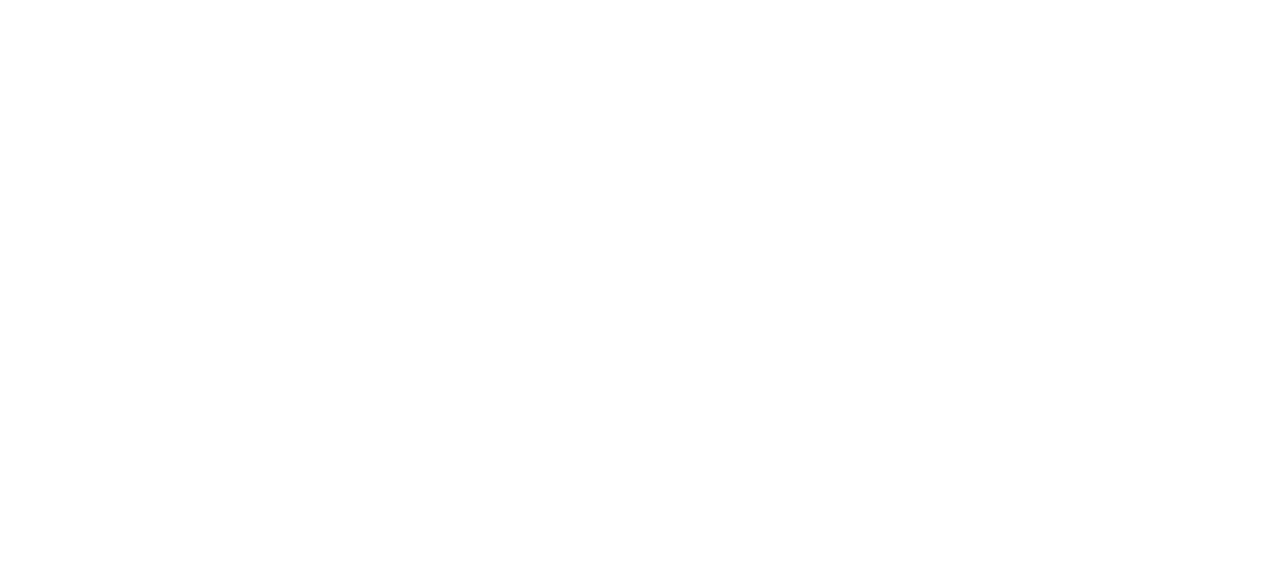
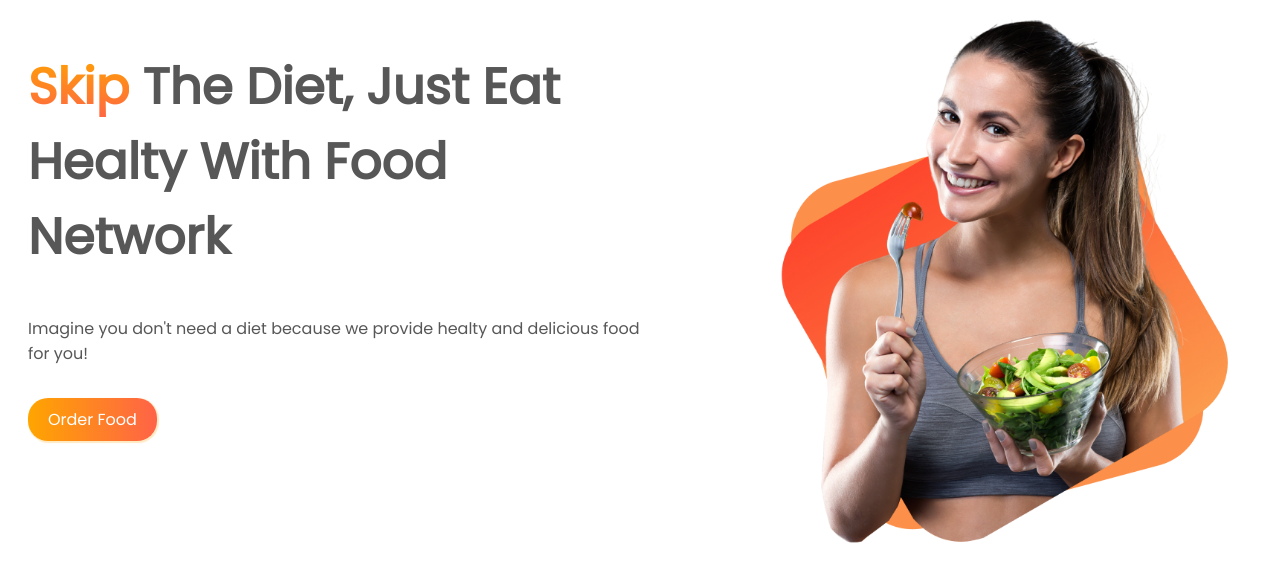
Before and after one commit to mdfazlyrabbi/eat-healthy, a plain HTML site: page index.html in a window 1280 px wide. Drawn offline with Linux system fonts and the light colour scheme.

Commit message:
top section done

```diff
--- a/index.html
+++ b/index.html
@@ -5,8 +5,24 @@
     <meta http-equiv="X-UA-Compatible" content="IE=edge">
     <meta name="viewport" content="width=device-width, initial-scale=1.0">
     <title>Document</title>
+    <link rel="preconnect" href="https://fonts.googleapis.com">
+    <link rel="preconnect" href="https://fonts.gstatic.com" crossorigin>
+    <link href="https://fonts.googleapis.com/css2?family=Poppins&display=swap" rel="stylesheet">
     <link rel="stylesheet" href="style.css">
 <body>
+    <section class="flexible-container">
+        <div class="half-width">
+            <h1> <span class="orange-font">Skip</span> The Diet, Just Eat Healty With Food Network</h1>
+            <p class="first-para">Imagine you don't need a diet because we provide healty and delicious food for you!</p>
+            <br>
+            <a class="link-button" target="_blank" href="https://www.factor75.com/r/home">Order Food</a>
+
+        </div>
+
+        <div class="half-width">
+            <img src="images/male/top3.png" alt="muscular man">
+        </div>
+    </section>
 
 </body>
 </html>
--- a/style.css
+++ b/style.css
@@ -0,0 +1,46 @@
+body{
+    font-family: 'Poppins', sans-serif;
+}
+
+h1{
+    color: #575757;
+    font-size: 50px;
+    font-weight: 900;
+}
+
+.orange-font{
+    background-image: linear-gradient(orange, tomato);
+    background-clip: border-box;
+    -webkit-background-clip: text;
+    -webkit-text-fill-color: transparent;
+
+}
+
+.link-button{
+    text-decoration: none;
+    color:white;
+    background-image: linear-gradient(to right, orange, tomato);
+    padding: 10px 20px;
+    border-radius: 20px;
+    box-shadow: 1px 1px 1px 1px rgba(255, 166, 0, 0.247);
+
+}
+
+.flexible-container{
+    display: flex;
+}
+
+.half-width{
+    width: 50%;
+    padding-left: 20px;
+}
+
+.half-width img{
+    width: 80%;
+    padding-left: 100px;
+}
+
+.first-para{
+    color: #575757;
+
+}
```
Also changed, not shown: images/male/bodybuilding_PNG94.png (added), images/male/hero.jpg (renamed from images/male/Hero Image.jpg), images/male/top3.png (added), images/shapes/group8450.png (renamed from images/shapes/Group 8450.png), 2 other files.
